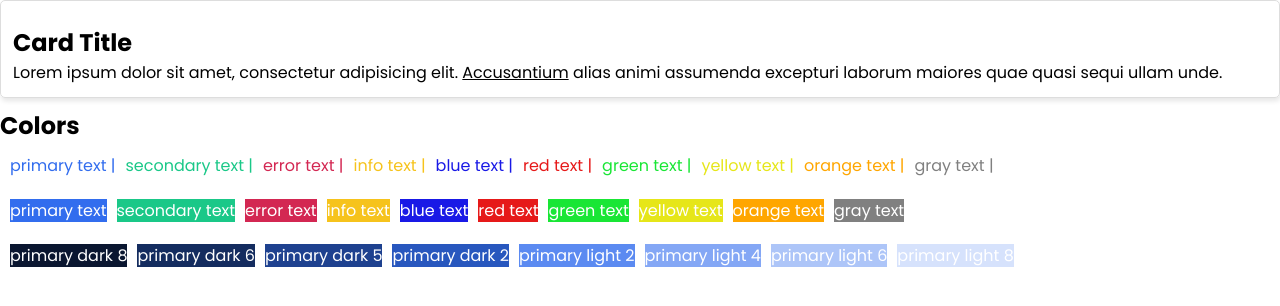
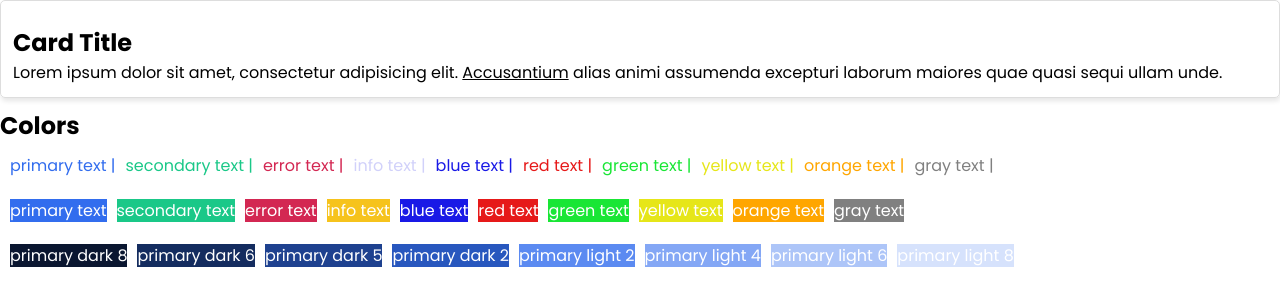
Before and after one commit to Erhahon-Imafidon/customStyling-library, a React (Vite) app: page / in a window 1280 px wide. In both pictures the pointer is over the element 389 px from the left and 165 px from the top of the page. Shown: the top 306 px of the page. Built offline with nearby package versions, Linux system fonts and the light colour scheme.

Commit message:
Added hover fnctions and variations to it

```diff
--- a/src/SassyFusion/_colors.scss
+++ b/src/SassyFusion/_colors.scss
@@ -1,13 +1,28 @@
 @use './variables' as *;
 
 @each $key, $val in $colors {
+    //for text color
     .text-#{$key} {
         color: $val;
     }
 
+  .text-hover-#{$key} {
+      &:hover {
+          color: $val;
+      }
+  }
+
+
+// for background color
     .bg-#{$key} {
         background-color: $val;
     }
+
+  .bg-hover-#{$key} {
+    &:hover {
+      color: $val;
+    }
+  }
 
     @if ($val != black and $val != white) {
     // light variations
@@ -16,9 +31,21 @@
             color: mix(white, $val, $i * 10)
         }
 
+        .text-hover-#{$key}-light-#{$i} {
+            &:hover {
+                color: mix(white, $val, $i * 10)
+            }
+        }
+
         .bg-#{$key}-light-#{$i} {
             background-color: mix(white, $val, $i * 10)
         }
+
+      .bg-hover-#{$key}-light-#{$i} {
+        &:hover {
+          color: mix(white, $val, $i * 10)
+        }
+      }
     }
 
     // dark variations
@@ -27,9 +54,21 @@
             color: mix(black, $val, $i * 10)
         }
 
+        .text-hover-#{$key}-dark-#{$i} {
+            &:hover {
+                color: mix(black, $val, $i * 10)
+            }
+        }
+
         .bg-#{$key}-dark-#{$i} {
             background-color: mix(black, $val, $i * 10)
         }
+
+      .bg-hover-#{$key}-dark-#{$i} {
+        &:hover {
+          color: mix(black, $val, $i * 10)
+        }
+      }
     }
     }
 }
--- a/src/data.ts
+++ b/src/data.ts
@@ -2,7 +2,7 @@ export const colorsData = [
     { textColor: 'text-primary', text: 'primary text' },
     { textColor: 'text-secondary', text: 'secondary text' },
     { textColor: 'text-error', text: 'error text' },
-    { textColor: 'text-info', text: 'info text' },
+    { textColor: 'text-info text-hover-blue-light-8', text: 'info text' },
     { textColor: 'text-blue', text: 'blue text' },
     { textColor: 'text-red', text: 'red text' },
     { textColor: 'text-green', text: 'green text' },
```
